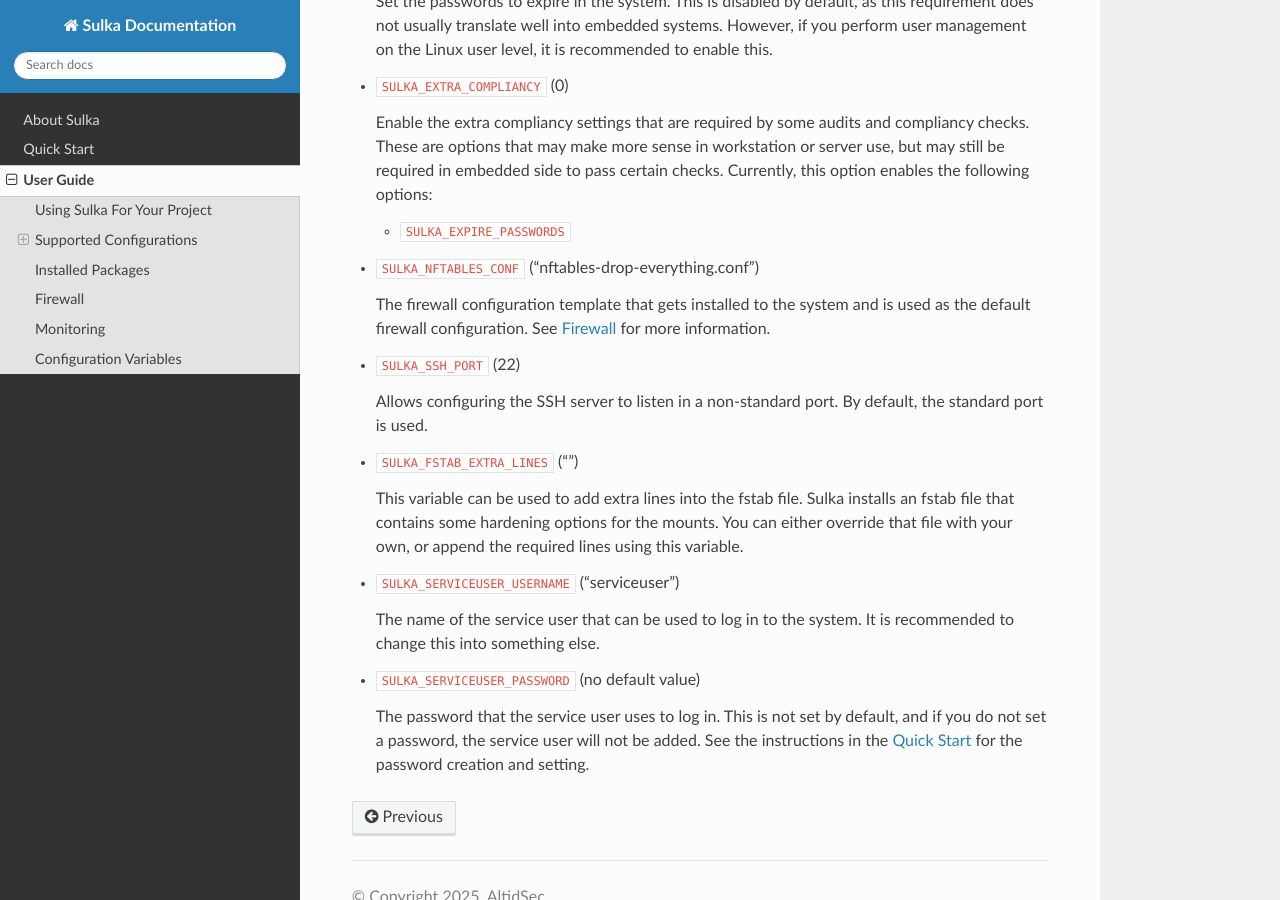
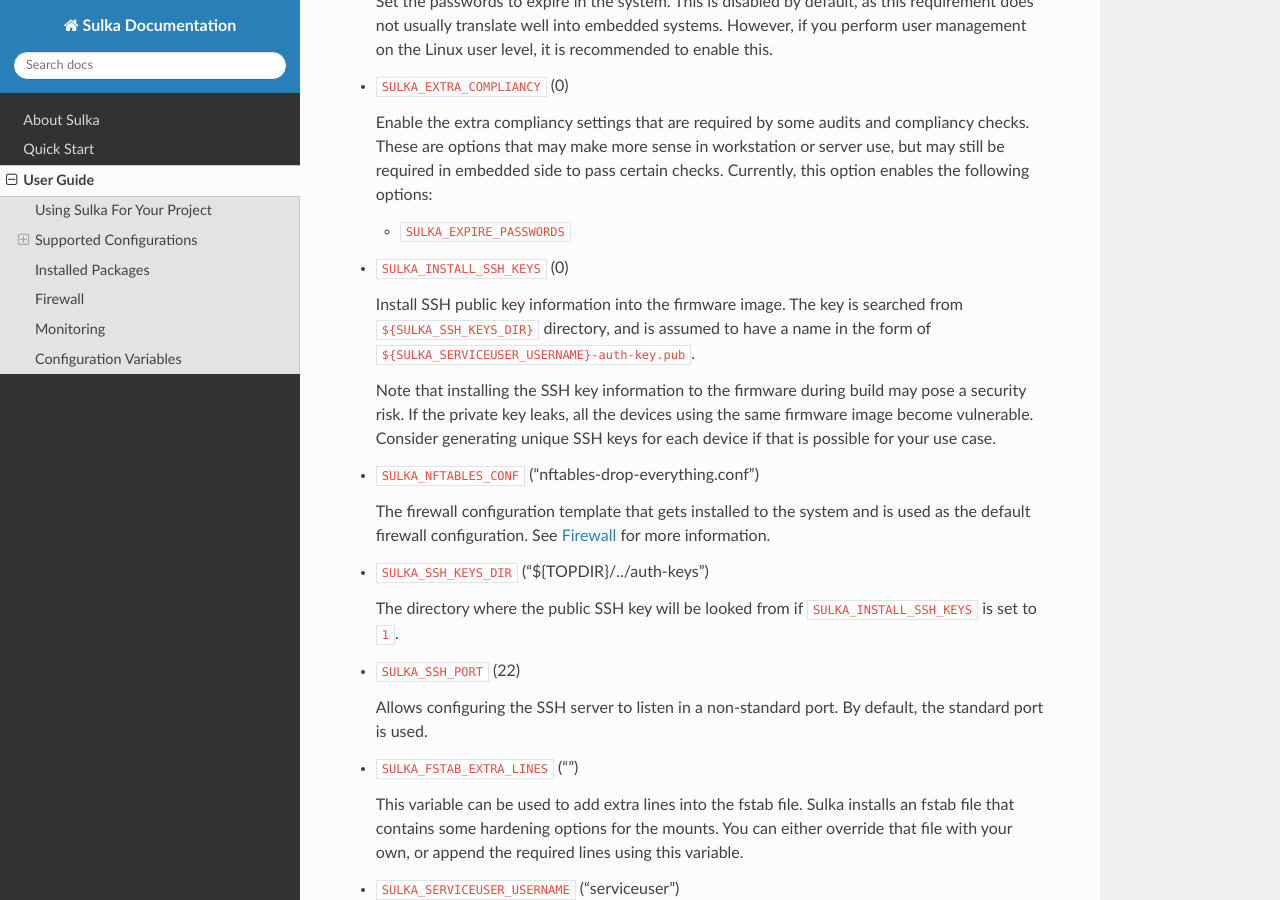
Before and after one commit to AltidSec/sulka-docs, a Sphinx documentation site: the page built from source/user-guide.rst, in a window 1280 px wide and 900 px high, scrolled down 3444 px. Built offline with Sphinx 7.4.7 and the Read the Docs theme 3.1.0, drawn with Linux system fonts in a browser that asks for light colours.

Commit message:
user-guide: Add information SSH config variables

```diff
--- a/source/user-guide.rst
+++ b/source/user-guide.rst
@@ -147,10 +147,23 @@
 
   * ``SULKA_EXPIRE_PASSWORDS``
 
+* ``SULKA_INSTALL_SSH_KEYS`` (0)
+
+  Install SSH public key information into the firmware image.
+  The key is searched from ``${SULKA_SSH_KEYS_DIR}`` directory, and is assumed to have a name in the form of ``${SULKA_SERVICEUSER_USERNAME}-auth-key.pub``.
+
+  Note that installing the SSH key information to the firmware during build may pose a security risk.
+  If the private key leaks, all the devices using the same firmware image become vulnerable.
+  Consider generating unique SSH keys for each device if that is possible for your use case.
+
 * ``SULKA_NFTABLES_CONF`` ("nftables-drop-everything.conf")
 
   The firewall configuration template that gets installed to the system and is used as the default firewall configuration.
   See :ref:`Firewall` for more information.
+
+* ``SULKA_SSH_KEYS_DIR`` ("${TOPDIR}/../auth-keys")
+
+  The directory where the public SSH key will be looked from if ``SULKA_INSTALL_SSH_KEYS`` is set to ``1``.
 
 * ``SULKA_SSH_PORT`` (22)
 
```
